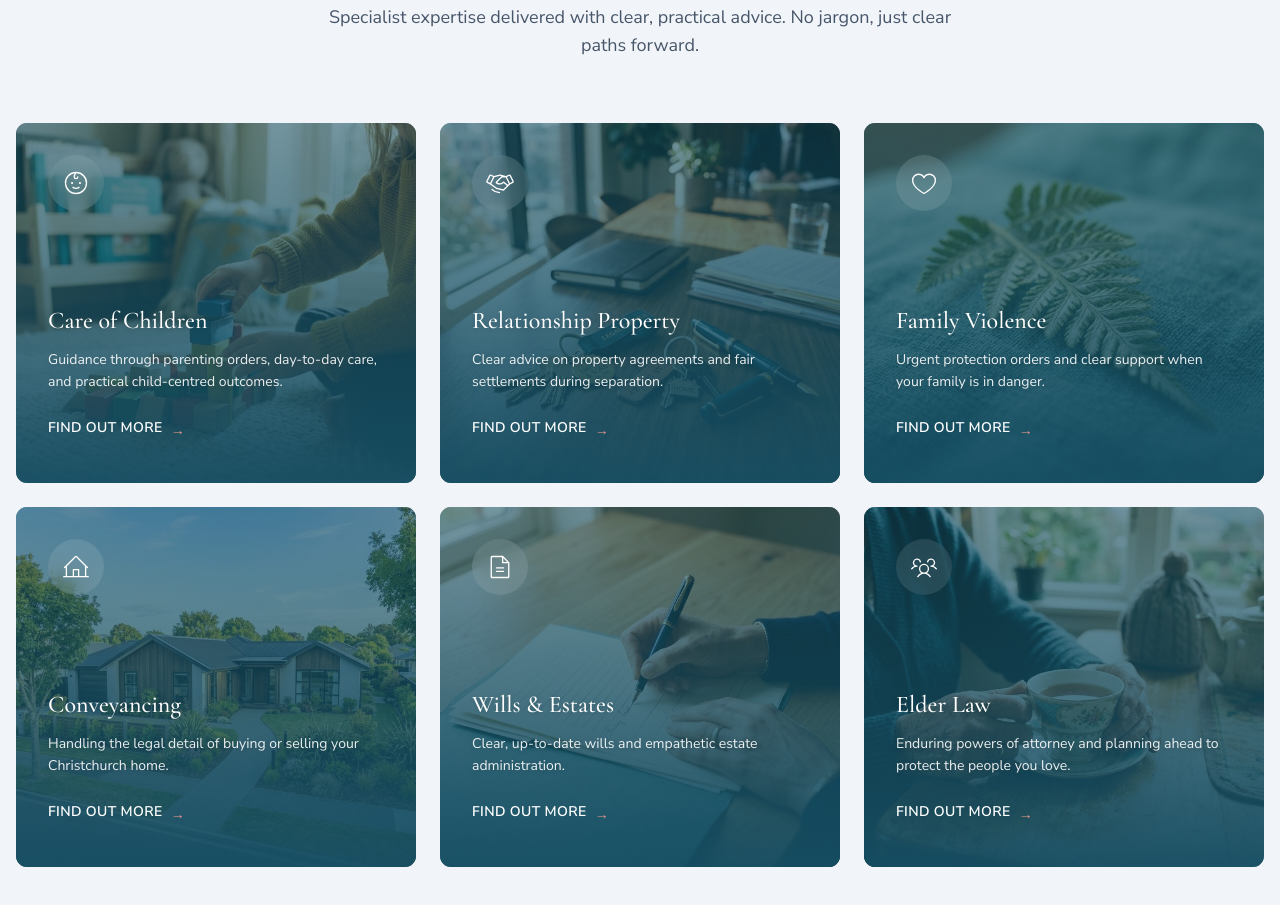
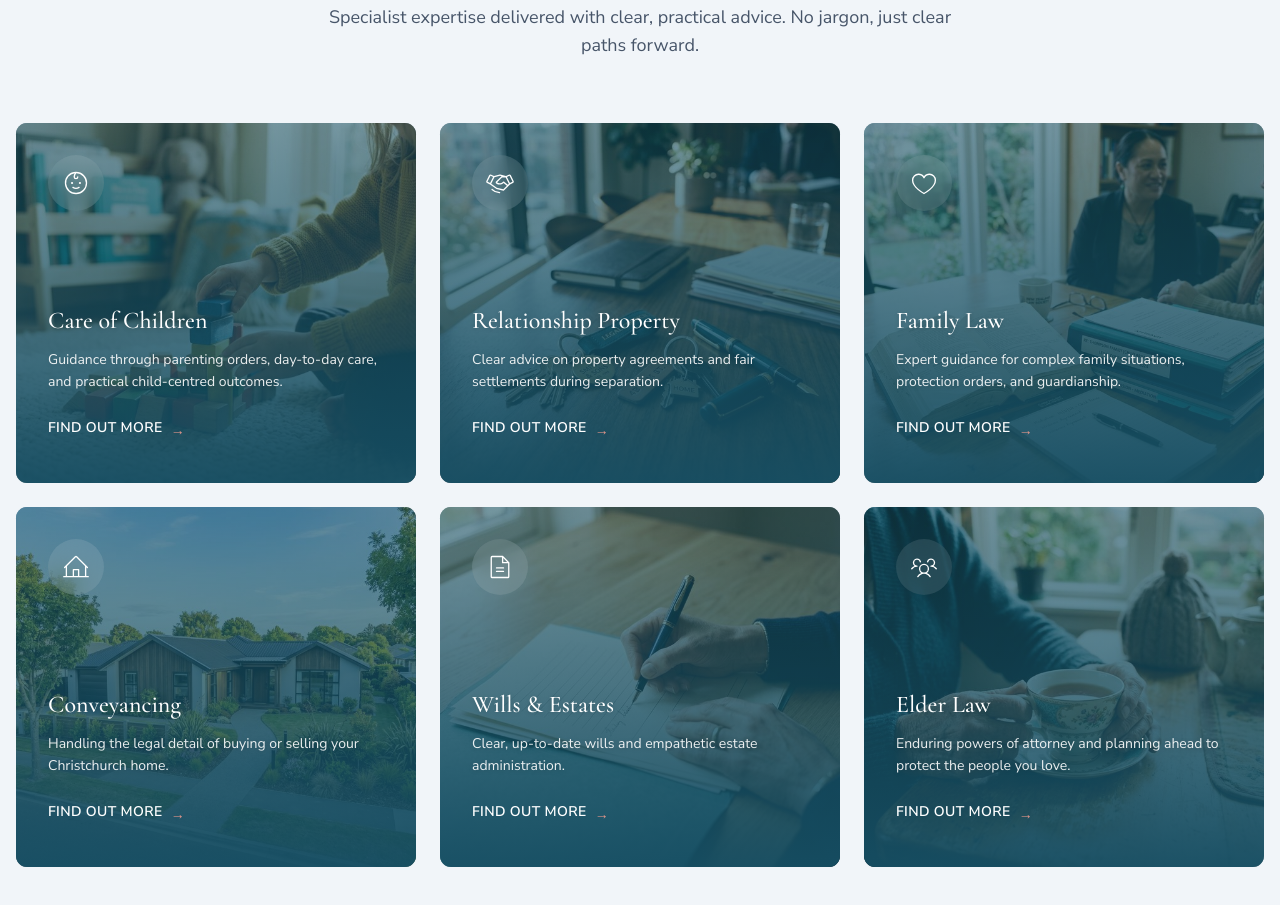
Before and after one commit to keir17/omalleys-lawyers-site, a Next.js app: page / in a window 1280 px wide. Shown: the part 1040-1945 px from the top of the page. Built offline with nearby package versions, Linux system fonts and the light colour scheme.

Commit message:
Update ServicesGrid: replaced Family Violence with Family Law

```diff
--- a/src/components/home/ServicesGrid.tsx
+++ b/src/components/home/ServicesGrid.tsx
@@ -21,11 +21,11 @@ const services = [
     image: "/images/relationship-property.png",
   },
   {
-    title: "Family Violence",
-    description: "Urgent protection orders and clear support when your family is in danger.",
+    title: "Family Law",
+    description: "Expert guidance for complex family situations, protection orders, and guardianship.",
     icon: Heart,
     href: "/services/family-law",
-    image: "/images/family-violence.png",
+    image: "/images/family-law.png",
   },
   {
     title: "Conveyancing",
```
Also changed, not shown: public/images/family-law.png (added), public/images/family-violence.png (deleted).
